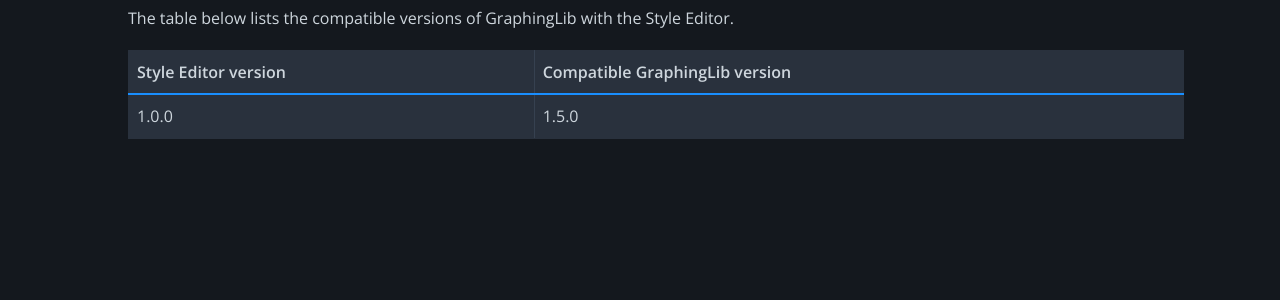
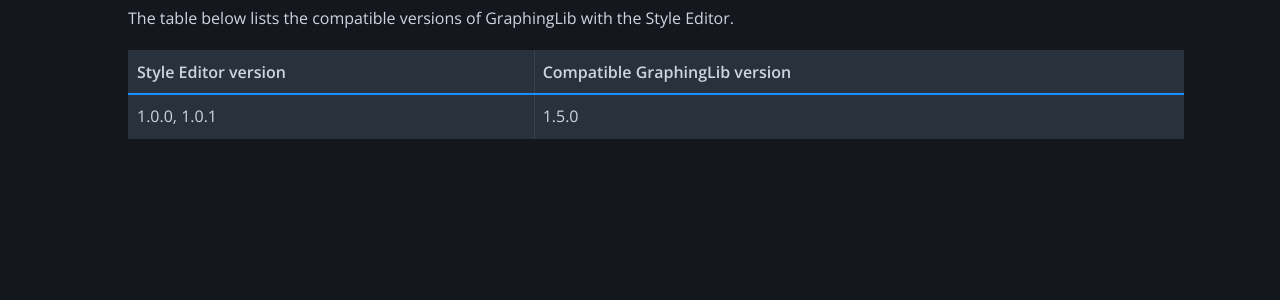
Before and after one commit to GraphingLib/GraphingLibStyleEditor, a Sphinx documentation site: the page built from docs/compatibility.rst, in a window 1280 px wide. Shown: the part 231-531 px from the top of the page. Built offline with Sphinx 7.4.7 and the PyData theme 0.15.4, drawn with Linux system fonts in a browser that asks for light colours.

Commit message:
Updated compatibility table to include 1.0.1

```diff
--- a/docs/compatibility.rst
+++ b/docs/compatibility.rst
@@ -7,5 +7,5 @@
 +----------------------+--------------------------------+
 | Style Editor version | Compatible GraphingLib version |
 +======================+================================+
-| 1.0.0                | 1.5.0                          |
+| 1.0.0, 1.0.1         | 1.5.0                          |
 +----------------------+--------------------------------+
```
